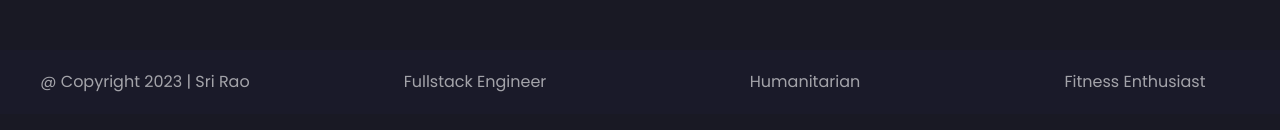
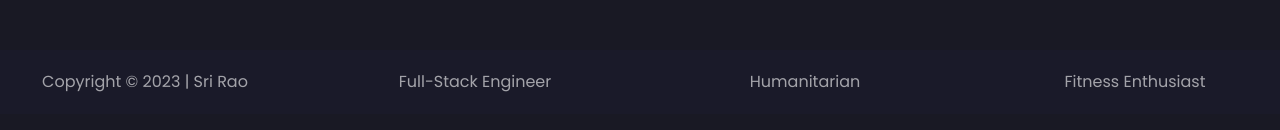
Before and after one commit to SriD647/my-interactive-portfolio, a React (Vite) app: page / in a window 1280 px wide. Shown: the part 3698-3828 px from the top of the page. Built offline with nearby package versions, Linux system fonts and the light colour scheme.

Commit message:
udpated footer

```diff
--- a/src/components/Footer.jsx
+++ b/src/components/Footer.jsx
@@ -4,8 +4,8 @@ const Footer = () => {
   return (
     <div className="w-full my-8 max-w-7xl bg-[#1a1a29]">
       <div className="text-white opacity-60 grid grid-cols-1 sm:grid-cols-4 gap-10 justify-center items-center my-5 pt-5 pb-5">
-        <p className="text-center">@ Copyright 2023 | Sri Rao</p>
-        <p className="hidden sm:block text-center">Fullstack Engineer</p>
+        <p className="text-center">Copyright © 2023 | Sri Rao</p>
+        <p className="hidden sm:block text-center">Full-Stack Engineer</p>
         <p className="hidden sm:block text-center">Humanitarian</p>
         <p className="hidden sm:block text-center">Fitness Enthusiast</p>
       </div>
```
